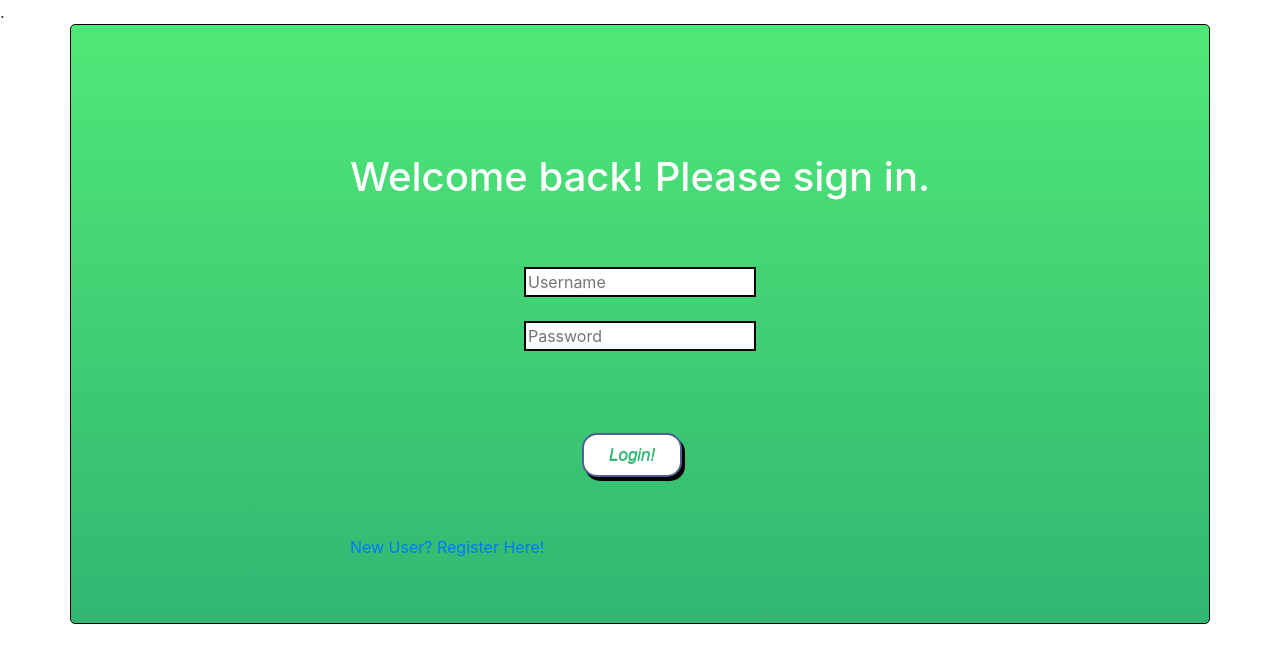
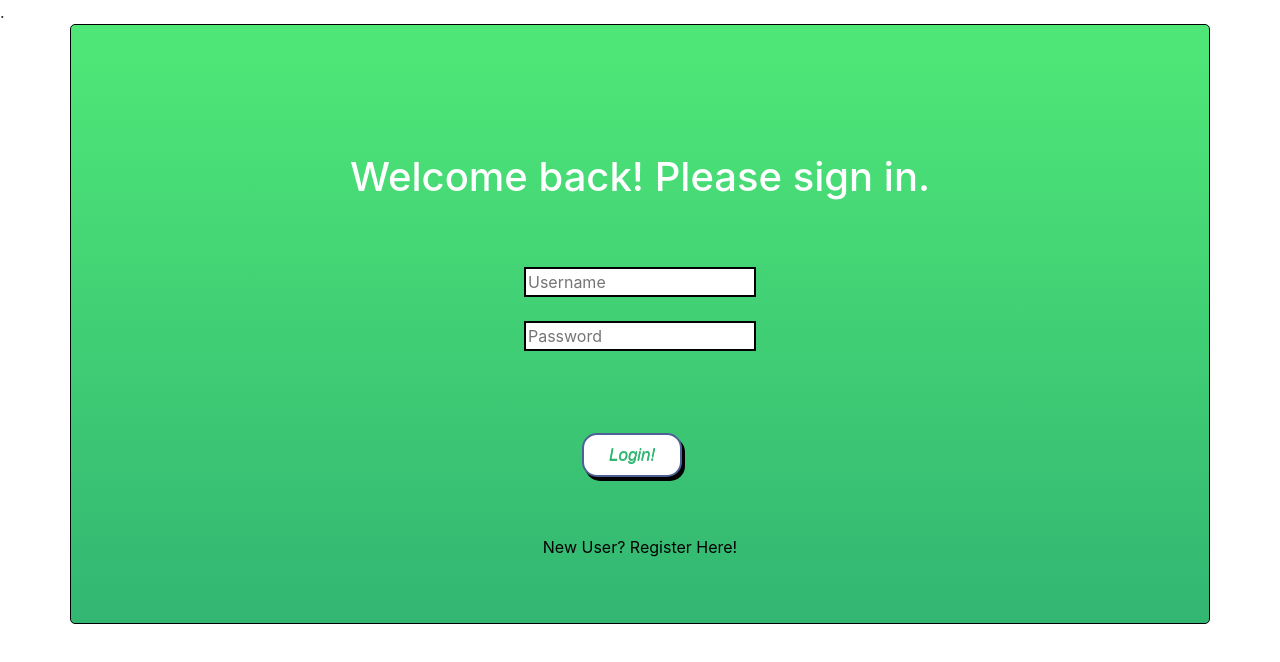
Before and after one commit to Chef-Portfolio-2/Frontend, a React (Create React App) app in the folder my-app/: page /login in a window 1280 px wide. Shown: the top 662 px of the page. Built offline with nearby package versions, Linux system fonts and the light colour scheme; no server answers; a web font is replaced by a local one.

Commit message:
fixed styling on login

```diff
--- a/my-app/src/components/Login.css
+++ b/my-app/src/components/Login.css
@@ -17,6 +17,10 @@
 
 
 .newUser {
+    display: flex;
+    align-content: center;
+    justify-content: center;
     text-decoration: none;
     color: black;
+
 }
--- a/my-app/src/components/Login.js
+++ b/my-app/src/components/Login.js
@@ -1,5 +1,5 @@
 
-import React, { useEffect } from 'react';
+import React from 'react';
 import { withFormik, Form, Field } from "formik";
 import * as Yup from "yup";
 import styled from "styled-components";
@@ -110,7 +110,7 @@ function LoginForm({errors, touched, Values}) {
           >
             Login!
           </Button>
-          <Link to="/register" className="newsUser">New User? Register Here!</Link>
+          <Link to="/register" className="newUser">New User? Register Here!</Link>
         </Form>
 
 
```
